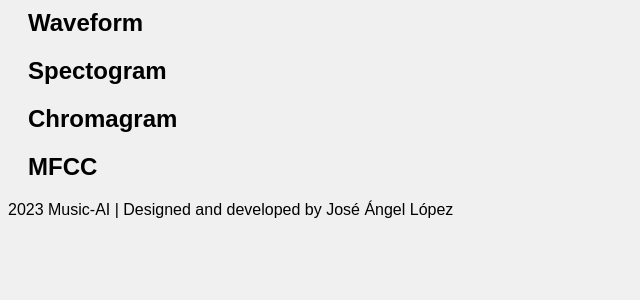
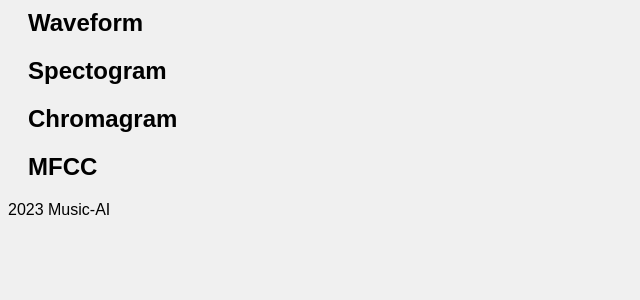
Before and after one commit to jle1001/AI-Music, a Flask app: page / in a window 1280 px wide. Shown: the part 136-436 px from the top of the page, without its empty margins (0-640 px from the left). Run offline with Flask 2, Linux system fonts and the light colour scheme.

Commit message:
[S4] change project structure

```diff
--- a/app/app.py
+++ b/app/__init__.py
@@ -1,6 +1,5 @@
 from flask import Flask, render_template, request
-# from src import process_audio
-
+from app.src import process_audio
 app = Flask(__name__)
 
 @app.route('/', methods=['GET', 'POST'])
--- a/app/templates/base.html
+++ b/app/templates/base.html
@@ -26,7 +26,7 @@
             {% endblock %}
         </main>
         <footer>
-            <p>2023 Music-AI | Designed and developed by José Ángel López</p>
+            <p>2023 Music-AI</p>
         </footer>
     </body>
 </html>
```
Also changed, not shown: app/src/__init__.py (added), app/src/extract_mfccs.py (renamed from src/extract_mfccs.py), app/src/preprocessing.py (renamed from src/preprocessing.py), app/src/process_audio.py (renamed from src/process_audio.py), app/src/train_classifier.py (added).
